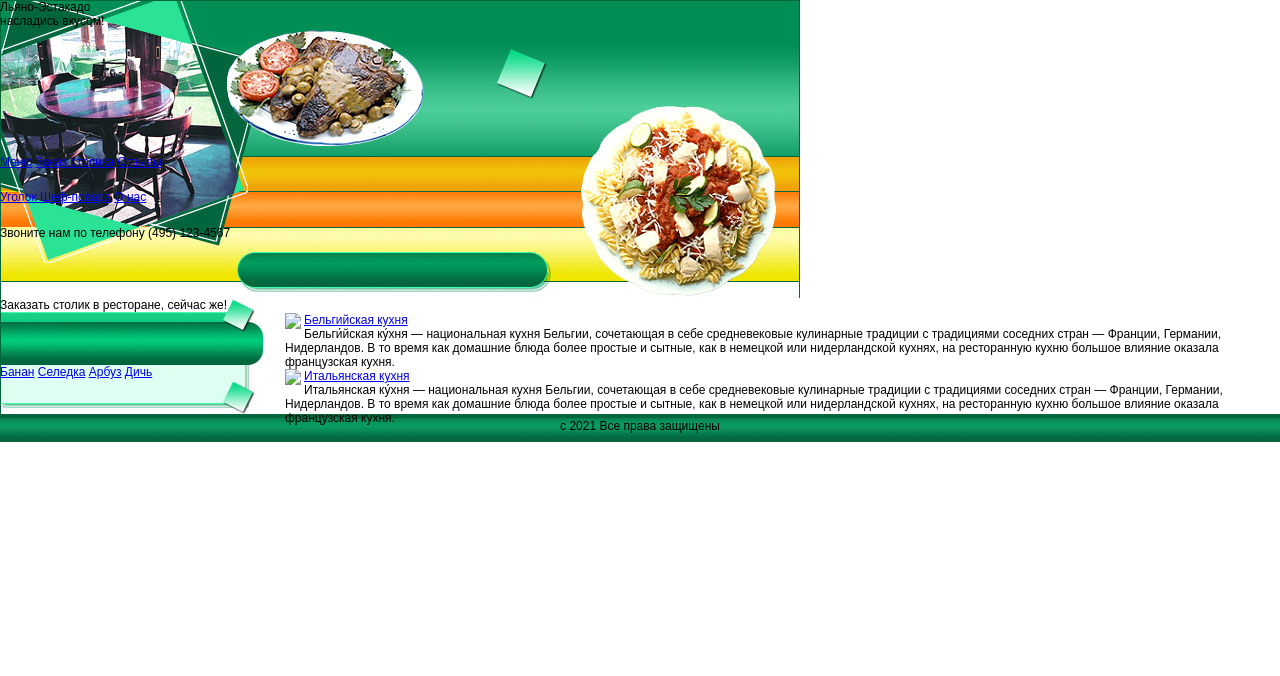
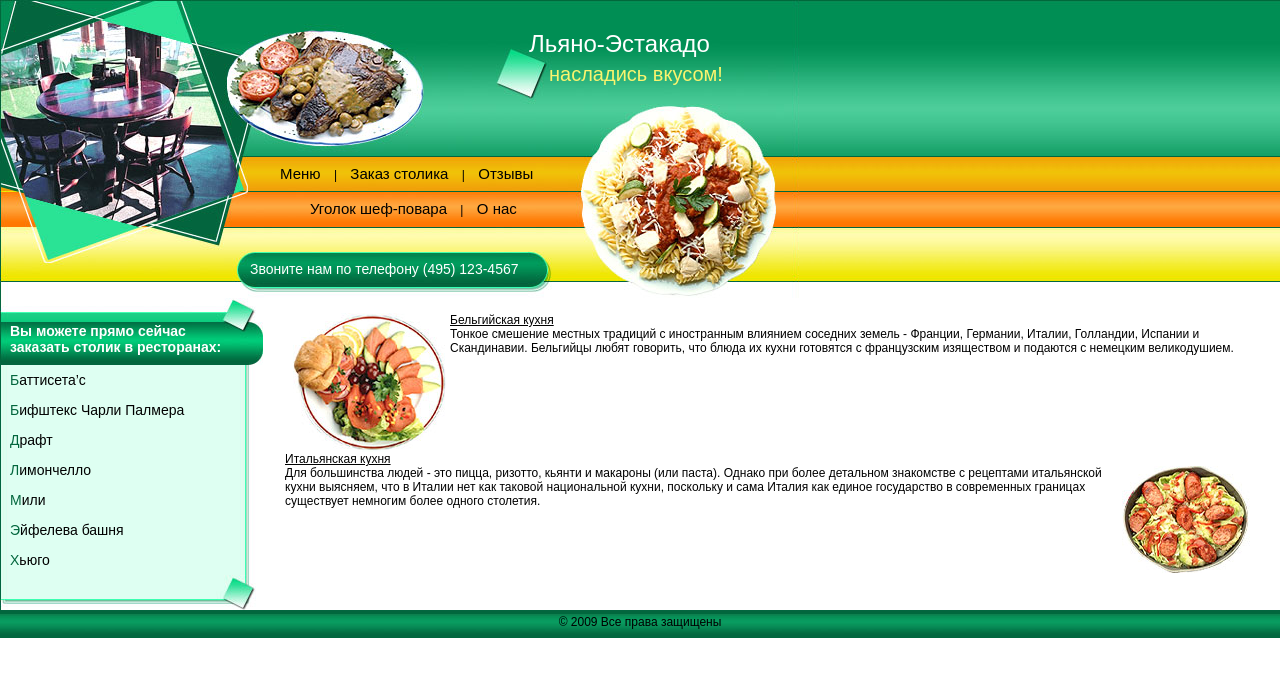
Before and after one commit to IlyaGukai/HTML-lab7, a plain HTML site: page index.html in a window 1280 px wide. Drawn offline with Linux system fonts and the light colour scheme.

Commit message:
commit_4

```diff
--- a/css/style.css
+++ b/css/style.css
@@ -8,25 +8,25 @@ body{
  width:___;
 }
 #header{
- width:800px;
+ width:799px;
  height:155px;
  background-image: url(../images/header.jpg);
  background-repeat:no-repeat;
 }
 #menu1{
- width:800px;
+ width:799px;
  height:35px;
  background-image: url(../images/menu1.jpg);
  background-repeat:no-repeat;
 }
 #menu2{
- width:800px;
+ width:799px;
  height:36px;
  background-image: url(../images/menu2.jpg);
  background-repeat:no-repeat;
 }
 #menu3{
- width:800px;
+ width:799px;
  height:72px;
  background-image: url(../images/menu3.jpg);
  background-repeat:no-repeat;
@@ -67,3 +67,89 @@ body{
  text-align:center;
  padding-top:5px;
 }
+#headertext1{
+ width:270px;
+ float:right;
+ font-size:24px;
+ font-family:Arial;
+ padding-top:30px;
+ color: #FFFFFF;
+}
+#headertext2{
+ width:250px;
+ float:right;
+ clear:right;
+ font-size:20px;
+ font-family:Arial;
+ padding-top:5px;
+ color: #faf46e;
+}
+#textmenu1{
+ padding-left:270px;
+ padding-top:10px;
+}
+#textmenu2{
+ padding-left:300px;
+ padding-top:10px;
+}
+#textmenu3{
+ padding-left:250px;
+ padding-top:35px;
+ font-size:14px;
+ color:#FFFFFF;
+}
+a.menu{
+ text-decoration: none;
+ color:#000000;
+ font-size:15px;
+ padding-left:10px;
+ padding-right:10px;
+}
+#textreklamatop{
+ padding:25px 25px 0px 10px;
+ font-size:14px;
+ color:#FFFFFF;
+ font-weight:bold;
+}
+a.reklama{
+ display:block;
+ line-height:30px;
+ text-decoration: none;
+ color:#000000;
+ font-size:14px;
+ padding-left:10px;
+ padding-right:10px;
+}
+a.reklama:first-letter{
+ color:#02663d;
+}
+a{
+ color:#000000;
+}
+a:hover{
+ color:#02663d;
+}
+#header_bg{
+ width:100%;
+ height:155px;
+ background-image: url(../images/header_bg.jpg);
+ background-repeat: repeat-x;
+}
+#menu1_bg{
+ width:100%;
+ height:35px;
+ background-image: url(../images/menu1_bg.jpg);
+ background-repeat: repeat-x;
+}
+#menu2_bg{
+ width:100%;
+ height:36px;
+ background-image: url(../images/menu2_bg.jpg);
+ background-repeat: repeat-x;
+}
+#menu3_bg{
+ width:100%;
+ height:72px;
+ background-image: url(../images/menu3_bg.jpg);
+ background-repeat: repeat-x;
+}
--- a/index.html
+++ b/index.html
@@ -1,8 +1,9 @@
 <html>
     <head>
-        <title>Блочная верстка сайта</title>
-        <link href="css/style.css" rel="stylesheet" type="text/css"/>
+        <title> Блочная верстка сайта </title>
+        <link rel="stylesheet" type="text/css" href="css/style.css">
     </head>
+
     <body>
         <div id="main">
             <div id="header_bg">
@@ -14,8 +15,8 @@
             <div id="menu1_bg">
                 <div id="menu1">
                     <div id="textmenu1">
-                        <a href="#" class="menu">Меню</a>
-                        <a href="#" class="menu">Заказ столика</a>
+                        <a href="#" class="menu">Меню</a> |
+                        <a href="#" class="menu">Заказ столика</a> |
                         <a href="#" class="menu">Отзывы</a>
                     </div>
                 </div>
@@ -23,7 +24,7 @@
             <div id="menu2_bg">
                 <div id="menu2">
                     <div id="textmenu2">
-                        <a href="#" class="menu">Уголок Шеф-повара</a>
+                        <a href="#" class="menu">Уголок шеф-повара</a> |
                         <a href="#" class="menu">О нас</a>
                     </div>
                 </div>
@@ -31,39 +32,56 @@
             <div id="menu3_bg">
                 <div id="menu3">
                     <div id="textmenu3">
-                        Звоните нам по телефону (495) 123-4567
+                        Звоните нам по телефону  (495) 123-4567
                     </div>
                 </div>
             </div>
             <div id="conteyner">
                     <div id="reklama">
                         <div id="reklama_top">
-                        <div id="textreklavatop">Заказать столик в ресторане, сейчас же!</div>
+                            <div id="textreklamatop">Вы можете прямо сейчас заказать
+                                                     столик в ресторанах:
+                            </div>
                         </div>
                         <div id="reklama_text">
                             <div id="textreklamatext">
-                        <a href="#" class="reklama">Банан</a>
-                        <a href="#" class="reklama">Селедка</a>
-                        <a href="#" class="reklama">Арбуз</a>
-                        <a href="#" class="reklama">Дичь</a>
+                                <a href="#" class="reklama"> Баттисета’с</a>
+                                <a href="#" class="reklama"> Бифштекс Чарли Палмера</a>
+                                <a href="#" class="reklama"> Драфт</a>
+                                <a href="#" class="reklama"> Лимончелло</a>
+                                <a href="#" class="reklama"> Мили</a>
+                                <a href="#" class="reklama"> Эйфелева башня</a>
+                                <a href="#" class="reklama"> Хьюго</a>
                             </div>
                         </div>
                         <div id="reklama_bottom"></div>
                     </div>
                     <div id="content">
-                    <img src="img/bludo1.jpg" align="left">
-                    <a href="#" class="reklama">Бельгийская кухня</a><br>
-                    Бельги́йская ку́хня — национальная кухня Бельгии, сочетающая в себе средневековые кулинарные традиции с традициями соседних стран — Франции, Германии, Нидерландов. В то время как домашние блюда более простые и сытные, как в немецкой или нидерландской кухнях, на ресторанную кухню большое влияние оказала французская кухня.
+                        <img src="images/bludo1.jpg" align="left">
+                        <a href="#">Бельгийская кухня</a><br>
+                        Тонкое смешение местных традиций с иностранным
+                        влиянием соседних земель - Франции, Германии, Италии,
+                        Голландии, Испании и Скандинавии. Бельгийцы любят говорить,
+                        что блюда их кухни готовятся с французским изяществом
+                        и подаются с немецким великодушием.
                         <div style="clear:both"></div>
-                    <img src="img/bludo2.jpg" align="left">
-                    <a href="#" class="reklama">Итальянская кухня</a><br>
-                    Итальянская ку́хня — национальная кухня Бельгии, сочетающая в себе средневековые кулинарные традиции с традициями соседних стран — Франции, Германии, Нидерландов. В то время как домашние блюда более простые и сытные, как в немецкой или нидерландской кухнях, на ресторанную кухню большое влияние оказала французская кухня.
-                    <div style="clear:both"></div>
+
+                        <a href="#">Итальянская кухня </a><br>
+                        <img src="images/bludo2.jpg" align="right">
+                        Для большинства людей - это пицца, ризотто, кьянти
+                        и макароны (или паста). Однако при более детальном
+                        знакомстве с рецептами итальянской кухни выясняем,
+                        что в Италии нет как таковой национальной кухни, поскольку
+                        и сама Италия как единое государство в современных границах
+                        существует немногим более одного столетия.
                     </div>
                 </div>
                 <div id="footer">
-                c 2021 Все права защищены
+                    © 2009  Все права защищены
                 </div>
             </div>
+
+        </div>
     </body>
+
 </html>
```
Lines whose indentation alone changed are shown as unchanged.
